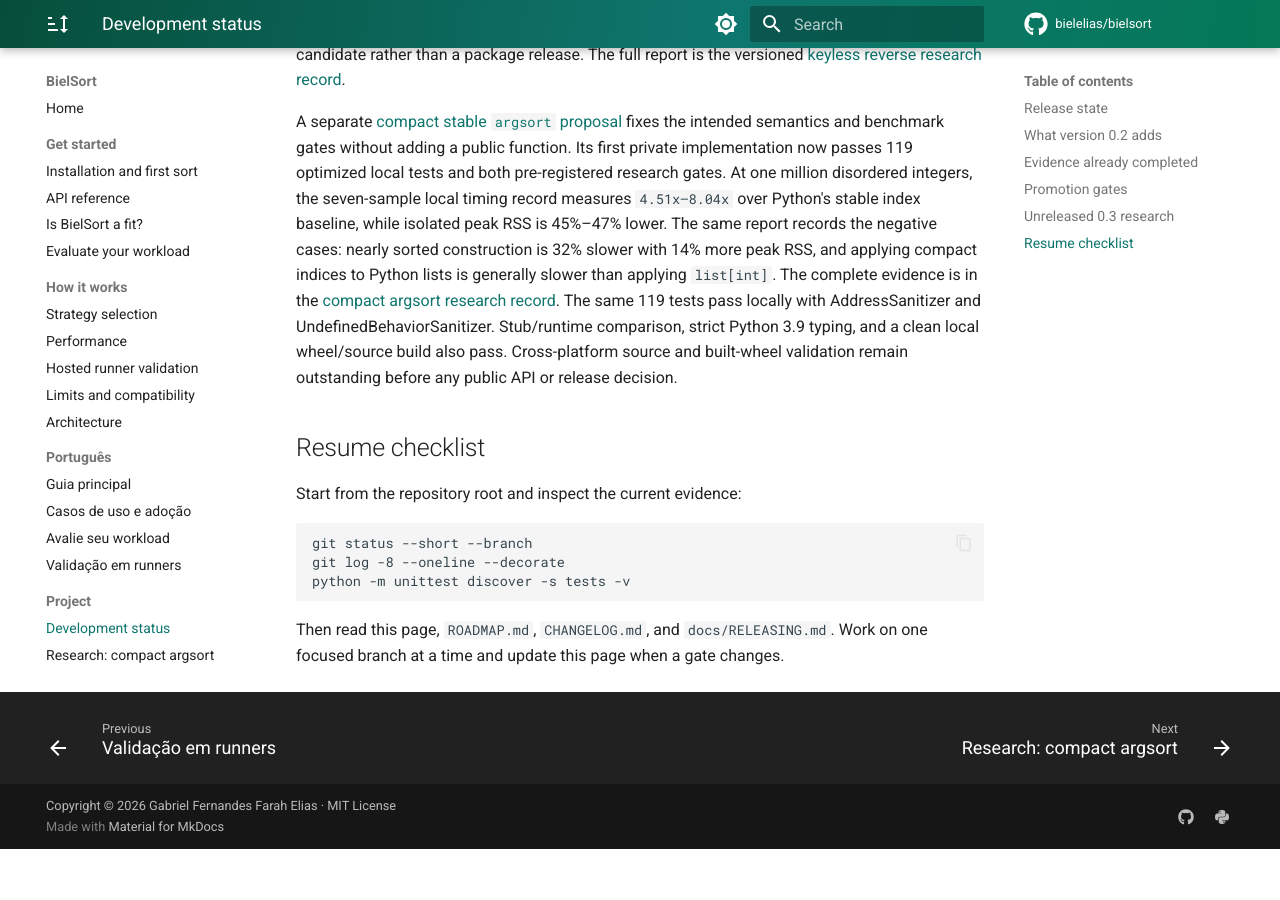
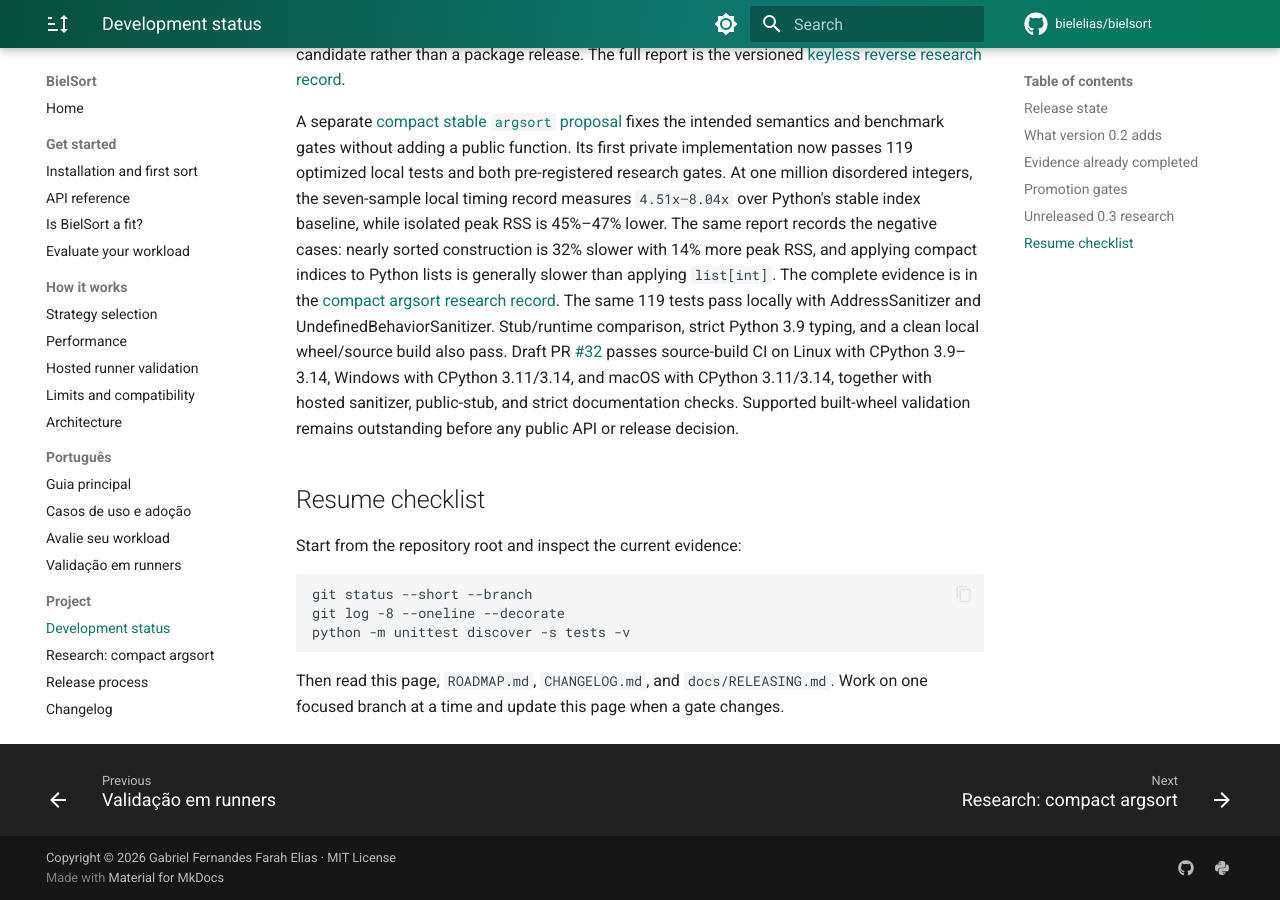
Before and after one commit to bielelias/bielsort, an MkDocs documentation site: the page built from docs/development-status.md, in a window 1280 px wide and 900 px high, scrolled down 2750 px. Built offline with MkDocs 1.6.1 and Material for MkDocs 9.7.7, drawn with Linux system fonts in a browser that asks for light colours; comment, search, counter and statistics services are not loaded; before the commit the page ends 3599 px from its top, so only the background shows below that.

Commit message:
Record argsort source validation

```diff
--- a/docs/development-status.md
+++ b/docs/development-status.md
@@ -121,9 +121,12 @@
 [compact argsort research record](https://github.com/bielelias/bielsort/blob/main/benchmarks/results/2026-08-05-compact-argsort.md).
 The same 119 tests pass locally with AddressSanitizer and
 UndefinedBehaviorSanitizer. Stub/runtime comparison, strict Python 3.9 typing,
-and a clean local wheel/source build also pass. Cross-platform source and
-built-wheel validation remain outstanding before any public API or release
-decision.
+and a clean local wheel/source build also pass. Draft PR
+[#32](https://github.com/bielelias/bielsort/pull/32) passes source-build CI on
+Linux with CPython 3.9–3.14, Windows with CPython 3.11/3.14, and macOS with
+CPython 3.11/3.14, together with hosted sanitizer, public-stub, and strict
+documentation checks. Supported built-wheel validation remains outstanding
+before any public API or release decision.
 
 ## Resume checklist
 
```
Also changed, not shown: benchmarks/results/2026-08-05-compact-argsort.md (+7 -2 lines).
